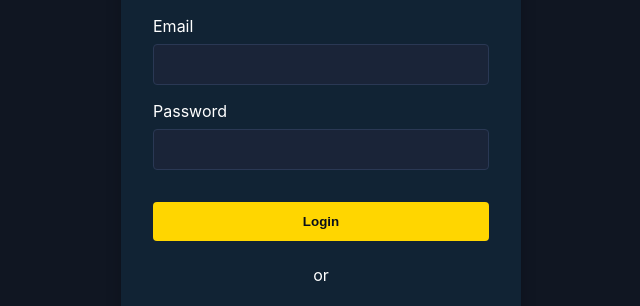
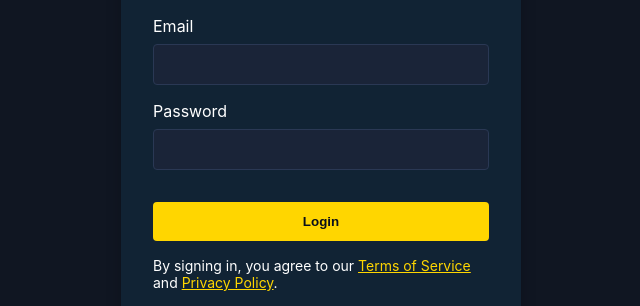
Before and after one commit to NoVA-Extracurricular-Pyramid-Program/NEPP, a website with bundled scripts: page modern-version/public/login.html in a window 1280 px wide. Shown: the part 187-493 px from the top of the page, without its empty margins (319-959 px from the left). Built offline with nearby package versions, Linux system fonts and the light colour scheme.

Commit message:
Update login.html

```diff
--- a/modern-version/public/login.html
+++ b/modern-version/public/login.html
@@ -125,6 +125,12 @@
         <input type="password" id="password" required>
       </div>
       <button type="submit" class="auth-btn">Login</button>
+      <div style="margin-top: 1rem; color: #fff; font-size: 14px; text-align: left;">
+        By signing in, you agree to our
+        <a href="terms.html" style="color: #FFD600; text-decoration: underline;">Terms of Service</a>
+        and
+        <a href="privacy.html" style="color: #FFD600; text-decoration: underline;">Privacy Policy</a>.
+      </div>
       <div id="auth-message" class="auth-message"></div>
     </form>
     <div class="auth-divider">
```
